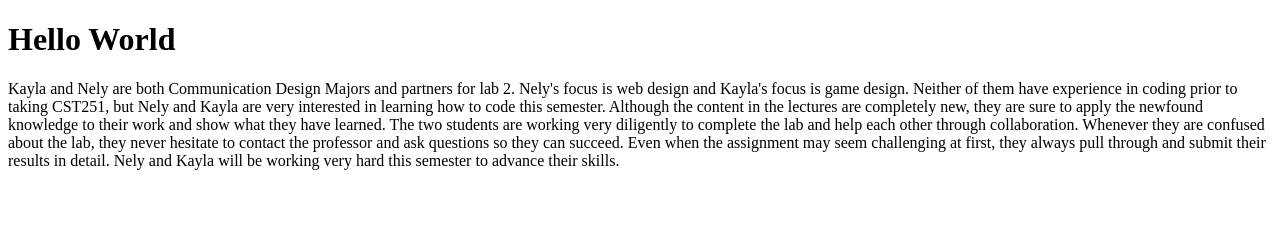
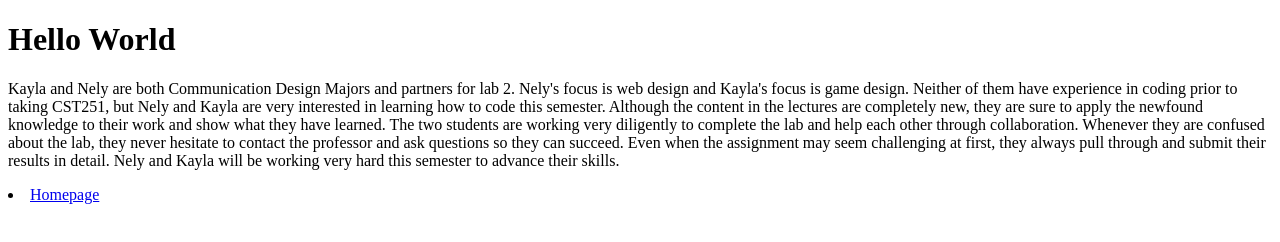
Before and after one commit to KAYLALAMAR1/cst251, a plain HTML site: page lab2/helloworld.html in a window 1280 px wide. Drawn offline with Linux system fonts and the light colour scheme.

Commit message:
Code edit and screenshot added to folder

```diff
--- a/lab2/helloworld.html
+++ b/lab2/helloworld.html
@@ -25,5 +25,6 @@ challenging at first, they always pull through
 and submit their results in detail. Nely and
 Kayla will be working very hard this semester
 to advance their skills.</p>
+<li><a href="cst251/index.html">Homepage</a></li>
   </body>
 </html>
```
Also changed, not shown: lab4/img/homepagelinkerror.png (added).
